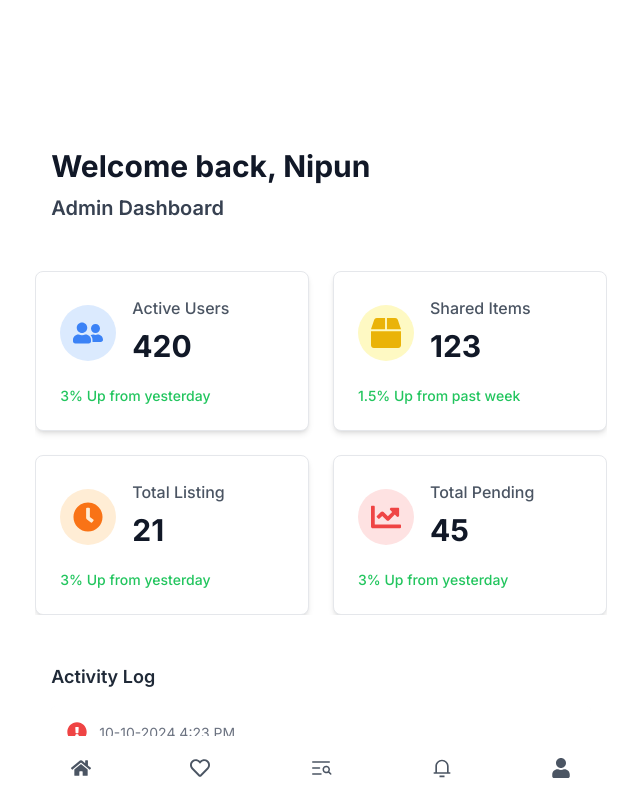
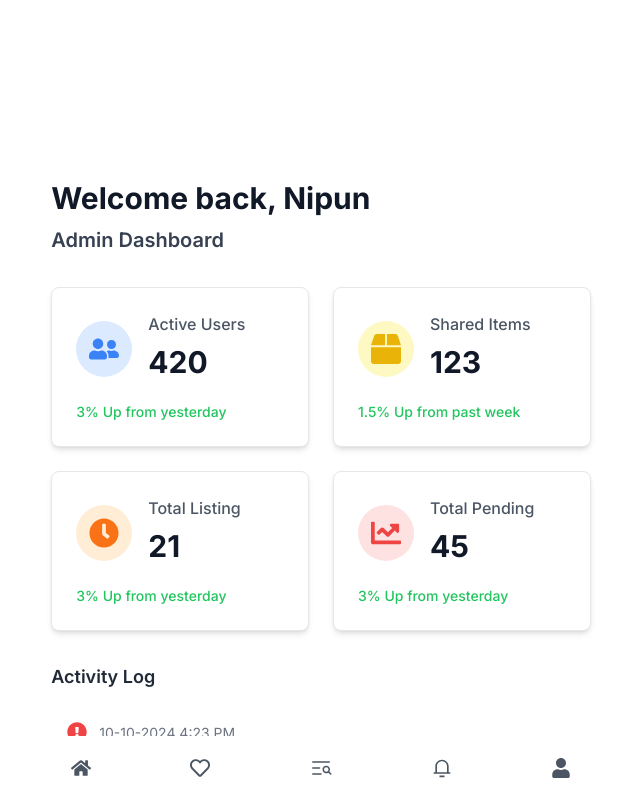
Before and after one commit to KaweewatN/ShareHood, a Next.js app in the folder share-hood/: page /admin in a window 1280 px wide. Shown: the top 800 px of the page, without its empty margins (319-959 px from the left). Built offline with nearby package versions, Linux system fonts and the light colour scheme.

Commit message:
fix: utilize icons.tsx

```diff
--- a/share-hood/src/components/adminDashboard/AdminDashboard.tsx
+++ b/share-hood/src/components/adminDashboard/AdminDashboard.tsx
@@ -2,7 +2,7 @@
 
 import { useMemo } from "react";
 import AdminDashboardCard from "./AdminDashboardCard";
-import { FaBox, FaClock, FaChartLine, FaUserFriends } from "react-icons/fa";
+import Icons from "@components/icons/icons";
 import ActivityLog from "./ActivityLog";
 import UserTable from "./UserTable";
 
@@ -10,7 +10,7 @@ const analyticsData = [
   {
     label: "Active Users",
     value: "420",
-    icon: FaUserFriends,
+    icon: "userFriends", // Key from Icons object
     growth: "3% Up from yesterday",
     bgColor: "bg-blue-100",
     iconColor: "text-blue-500",
@@ -19,7 +19,7 @@ const analyticsData = [
   {
     label: "Shared Items",
     value: "123",
-    icon: FaBox,
+    icon: "box", // Key from Icons object
     growth: "1.5% Up from past week",
     bgColor: "bg-yellow-100",
     iconColor: "text-yellow-500",
@@ -28,7 +28,7 @@ const analyticsData = [
   {
     label: "Total Listing",
     value: "21",
-    icon: FaClock,
+    icon: "clock", // Key from Icons object
     growth: "3% Up from yesterday",
     bgColor: "bg-orange-100",
     iconColor: "text-orange-500",
@@ -37,7 +37,7 @@ const analyticsData = [
   {
     label: "Total Pending",
     value: "45",
-    icon: FaChartLine,
+    icon: "chartLine", // Key from Icons object
     growth: "3% Up from yesterday",
     bgColor: "bg-red-100",
     iconColor: "text-red-500",
@@ -46,48 +46,53 @@ const analyticsData = [
 ];
 
 export default function AdminDashboard() {
-  const cards = useMemo(
-    () =>
-      analyticsData.map((data, index) => (
+  const cards = useMemo(() => {
+    return analyticsData.map((data, index) => {
+      if (!(data.icon in Icons)) {
+        console.error(`Invalid icon key "${data.icon}" in analyticsData.`);
+        return null; // Skip rendering if the icon key is invalid
+      }
+
+      return (
         <AdminDashboardCard
           key={index}
           label={data.label}
           value={data.value}
-          icon={data.icon}
+          icon={data.icon as keyof typeof Icons} // Ensure the icon key matches the Icons object
           bgColor={data.bgColor}
           iconColor={data.iconColor}
           growth={data.growth}
           growthColor={data.growthColor}
         />
-      )),
-    []
-  );
+      );
+    });
+  }, []);
 
   return (
-    <div className="min-h-screen space-y-8">
+    <div className="min-h-screen space-y-8 p-6 sm:p-8 lg:p-12">
       {/* Header Section */}
-      <div className="p-4">
+      <div>
         <h1 className="text-3xl font-bold text-gray-900">Welcome back, Nipun</h1>
-        <h2 className="text-xl font-semibold text-gray-700 mt-1">Admin Dashboard</h2>
+        <h2 className="mt-1 text-xl font-semibold text-gray-700">Admin Dashboard</h2>
       </div>
 
       {/* Responsive Grid for Dashboard Cards */}
-      <div className="grid grid-cols-2 gap-6 sm:grid-cols-2 lg:grid-cols-2 overflow-auto">
-        {cards}
+      <div className="grid grid-cols-2 gap-6">
+        {cards.filter((card) => card !== null)} {/* Filter out invalid cards */}
       </div>
 
       {/* Activity Log */}
-      <div className="mt-12 p-4">
-        <h3 className="text-lg font-semibold text-gray-800 mb-4">Activity Log</h3>
-        <div className="overflow-x-auto max-h-60">
+      <div className="mt-12">
+        <h3 className="mb-4 text-lg font-semibold text-gray-800">Activity Log</h3>
+        <div className="max-h-60 overflow-auto">
           <ActivityLog />
         </div>
       </div>
 
       {/* User Management */}
-      <div className="mt-12 p-4">
-        <h3 className="text-lg font-semibold text-gray-800 mb-4">User Management</h3>
-        <div className="overflow-x-auto max-h-80">
+      <div className="mt-12">
+        <h3 className="mb-4 text-lg font-semibold text-gray-800">User Management</h3>
+        <div className="max-h-80 overflow-auto">
           <UserTable />
         </div>
       </div>
--- a/share-hood/src/components/adminDashboard/AdminDashboardCard.tsx
+++ b/share-hood/src/components/adminDashboard/AdminDashboardCard.tsx
@@ -1,11 +1,11 @@
 "use client";
 
-import {IconType} from "react-icons";
+import Icons from "@components/icons/icons";
 
 type AdminDashboardCardProps = {
   label: string;
   value: string;
-  icon: IconType;
+  icon: keyof typeof Icons; // Use the keys of the Icons object
   bgColor: string;
   iconColor: string;
   growth: string;
@@ -15,19 +15,19 @@ type AdminDashboardCardProps = {
 export default function AdminDashboardCard({
   label,
   value,
-  icon: Icon,
+  icon,
   bgColor,
   iconColor,
   growth,
   growthColor,
 }: AdminDashboardCardProps) {
   return (
-    <div className="flex w-full max-w-xs flex-col justify-between rounded-lg border bg-white p-6 shadow-md transition-shadow duration-200 hover:shadow-lg">
+    <div className="flex flex-col justify-between rounded-lg border bg-white p-6 shadow-md transition-shadow duration-200 hover:shadow-lg">
       {/* Top Section */}
       <div className="flex items-center space-x-4">
         {/* Icon Container */}
         <div className={`flex h-14 w-14 items-center justify-center rounded-full ${bgColor}`}>
-          <Icon className={`text-3xl ${iconColor}`} />
+          {Icons[icon](`text-3xl ${iconColor}`)}
         </div>
 
         {/* Text Section */}
--- a/share-hood/src/components/icons/icons.tsx
+++ b/share-hood/src/components/icons/icons.tsx
@@ -14,6 +14,10 @@ import {
   FaHome,
   FaRegHeart,
   FaHeart,
+  FaBox,
+  FaClock,
+  FaChartLine,
+  FaUserFriends,
 } from "react-icons/fa";
 import {GiConverseShoe} from "react-icons/gi";
 import {PiHighHeelFill, PiListMagnifyingGlass} from "react-icons/pi";
@@ -43,6 +47,10 @@ const Icons = {
   Activity: (className?: string) => <PiListMagnifyingGlass className={className} />,
   Notification: (className?: string) => <RiNotification3Line className={className} />,
   NotificationFill: (className?: string) => <RiNotification3Fill className={className} />,
+  box: (className?: string) => <FaBox className={className} />,
+  clock: (className?: string) => <FaClock className={className} />,
+  chartLine: (className?: string) => <FaChartLine className={className} />,
+  userFriends: (className?: string) => <FaUserFriends className={className} />,
 };
 
 export default Icons;
```
Also changed, not shown: share-hood/src/app/(Nav)/admin/page.tsx (line endings or trailing spaces).
